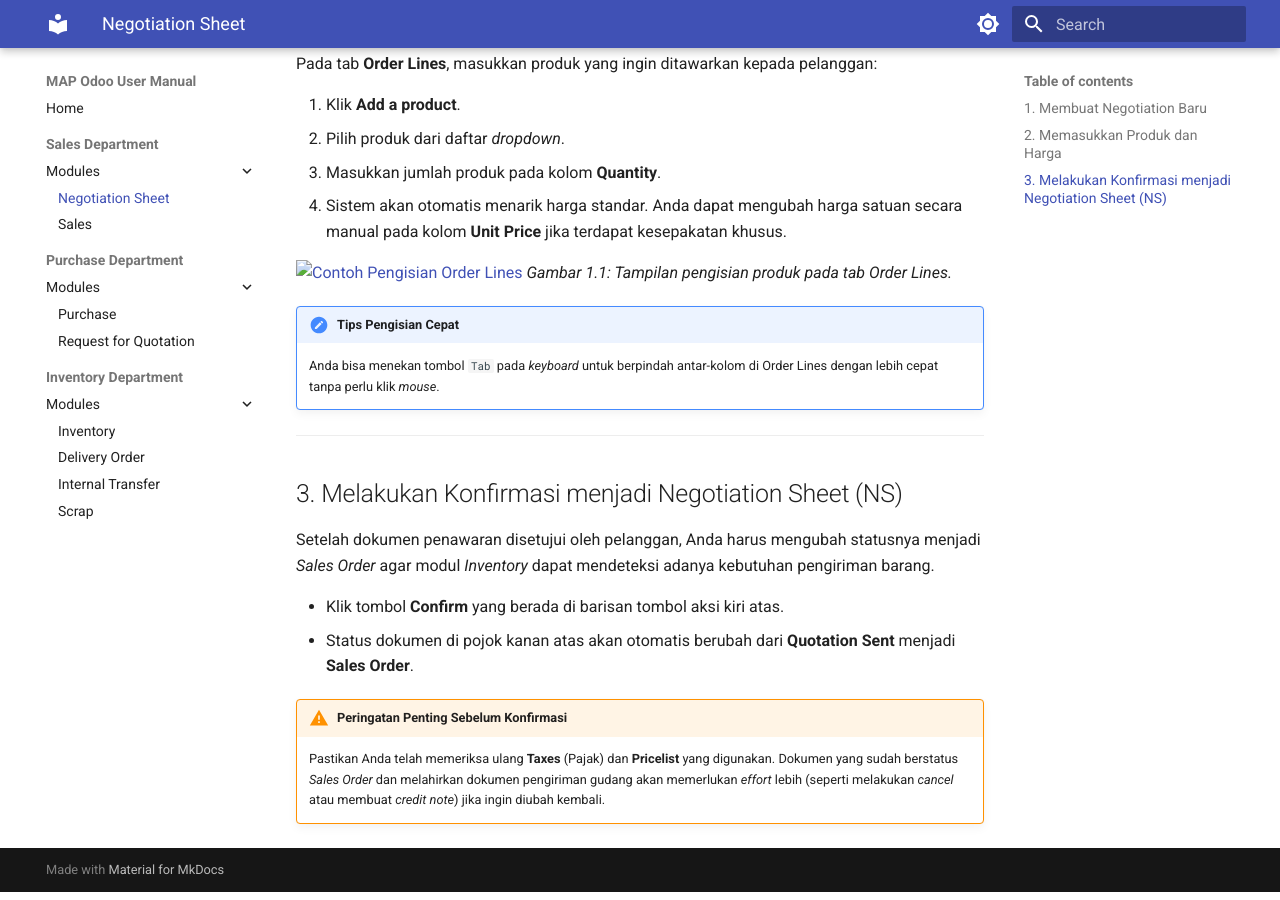
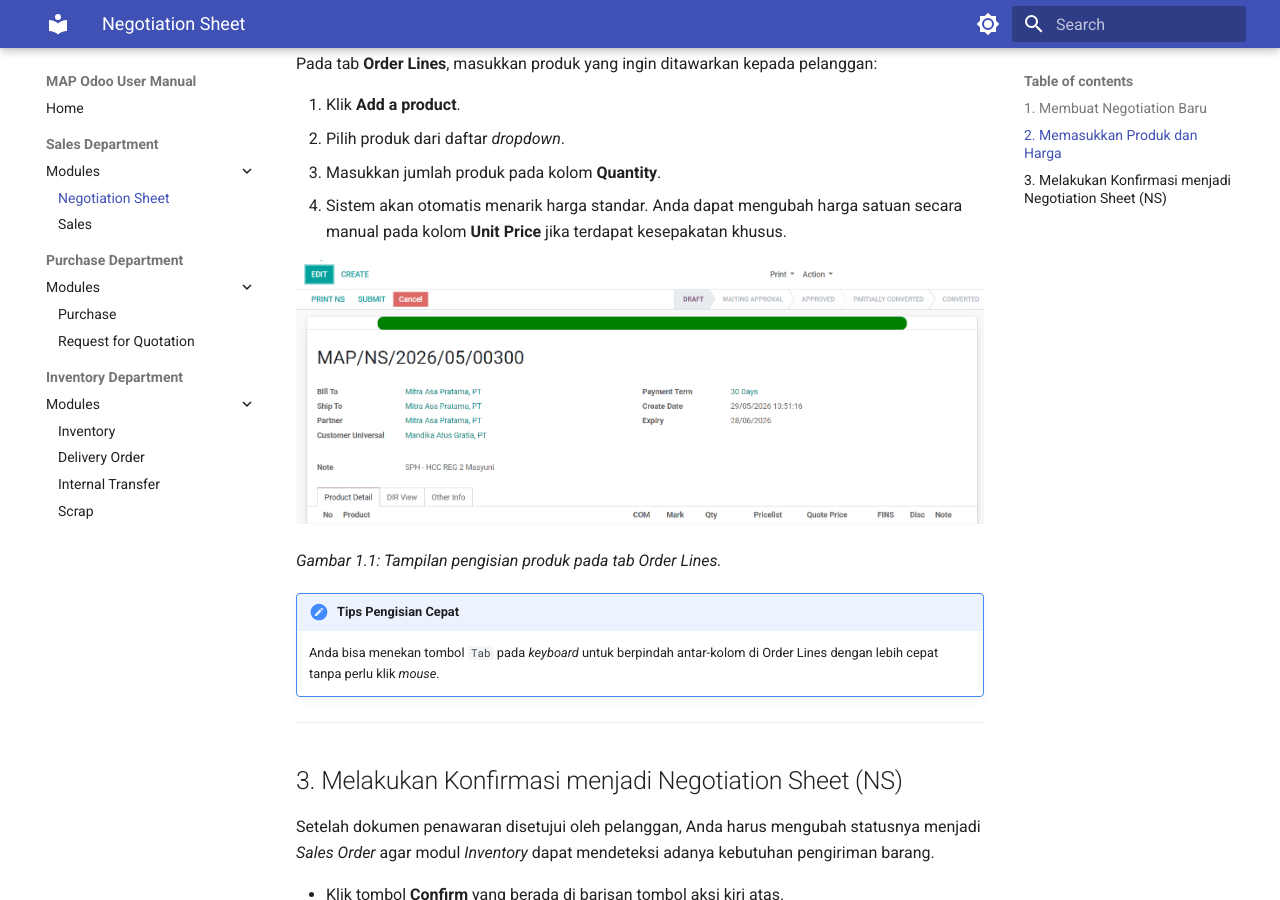
Before and after one commit to MAPITDS/odoo-user-manual, an MkDocs documentation site: the page built from docs/negotiation_sheet/negotiation_sheet.md, in a window 1280 px wide and 900 px high, scrolled down 540 px. Built offline with MkDocs 1.6.1 and Material for MkDocs 9.7.7, drawn with Linux system fonts in a browser that asks for light colours.

Commit message:
edit path gambar

```diff
--- a/docs/negotiation_sheet/negotiation_sheet.md
+++ b/docs/negotiation_sheet/negotiation_sheet.md
@@ -20,7 +20,8 @@
 3. Masukkan jumlah produk pada kolom **Quantity**.
 4. Sistem akan otomatis menarik harga standar. Anda dapat mengubah harga satuan secara manual pada kolom **Unit Price** jika terdapat kesepakatan khusus.
 
-![Contoh Pengisian Order Lines](images/ns_header.png)
+![Contoh Pengisian Order Lines](../images/ns_header.png)
+
 *Gambar 1.1: Tampilan pengisian produk pada tab Order Lines.*
 
 !!! note "Tips Pengisian Cepat"
```
Also changed, not shown: docs/index.md (+1 -1 lines).
